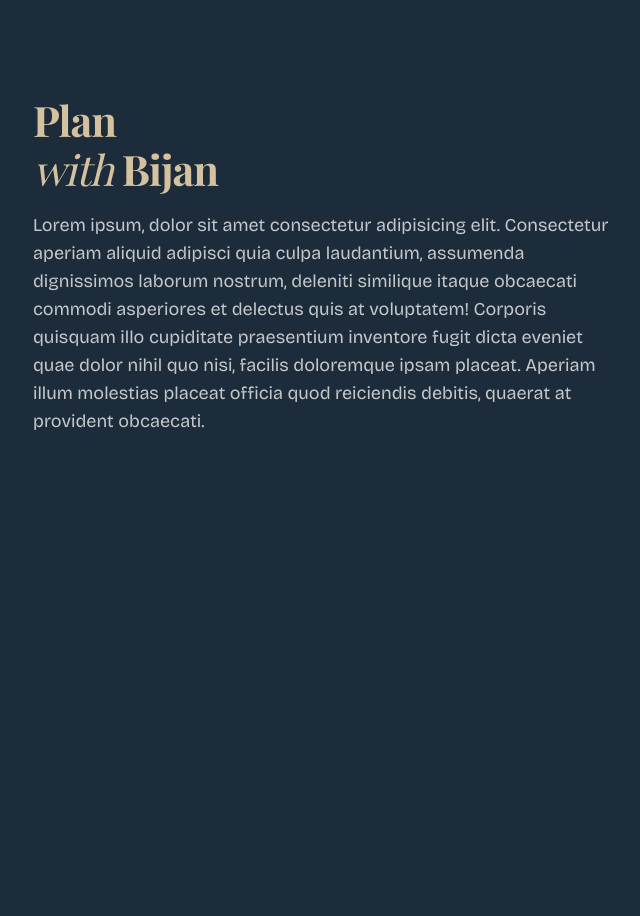
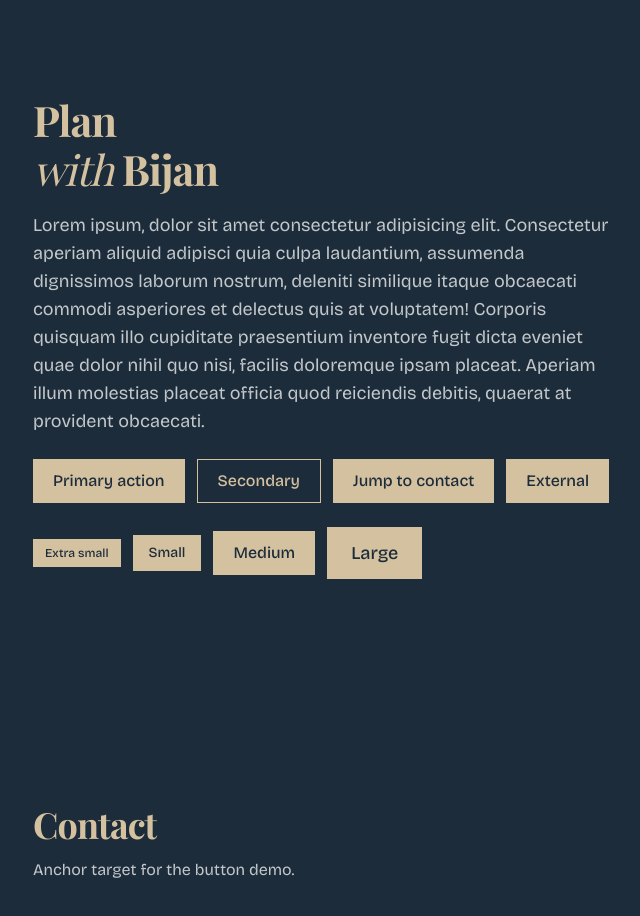
Before and after one commit to amirhoseinshahabnia/plan-with-bijan, a Next.js app: page / in a window 1280 px wide. Shown: the top 916 px of the page, without its empty margins (31-671 px from the left). Before the commit the page ends 800 px from the top, so only its background shows below. Built offline with nearby package versions, Linux system fonts and the light colour scheme.

Commit message:
adds cva package + add button ui comp with cva and link api + renders sample btns on main page + adds smooth scroll

```diff
--- a/app/layout.tsx
+++ b/app/layout.tsx
@@ -29,7 +29,7 @@ export default function RootLayout({
   return (
     <html
       lang="en"
-      className={`${bricolageGrotesque.variable} ${playfairDisplay.variable} h-full antialiased`}
+      className={`${bricolageGrotesque.variable} ${playfairDisplay.variable} h-full scroll-smooth antialiased motion-reduce:scroll-auto`}
     >
       <body className="min-h-full flex flex-col font-sans">{children}</body>
     </html>
--- a/app/page.tsx
+++ b/app/page.tsx
@@ -1,3 +1,4 @@
+import { Button } from "@/components/ui/button";
 import { Container } from "@/components/ui/container";
 import { Heading } from "@/components/ui/heading";
 import { Section } from "@/components/ui/section";
@@ -23,6 +24,30 @@ export default function Home() {
             Aperiam illum molestias placeat officia quod reiciendis debitis,
             quaerat at provident obcaecati.
           </Text>
+          <div className="mt-6 flex flex-wrap gap-3">
+            <Button>Primary action</Button>
+            <Button intent="secondary">Secondary</Button>
+            <Button href="#contact" animation="moveUp">
+              Jump to contact
+            </Button>
+            <Button href="https://example.com" openInNewTab>
+              External
+            </Button>
+          </div>
+          <div className="mt-6 flex flex-wrap items-center gap-3">
+            <Button size="xs">Extra small</Button>
+            <Button size="sm">Small</Button>
+            <Button size="md">Medium</Button>
+            <Button size="lg">Large</Button>
+          </div>
+        </Section>
+        <Section as="div" id="contact" padding="large">
+          <Heading as="h2" variant="heading-xl" className="text-linen-500">
+            Contact
+          </Heading>
+          <Text variant="body-md" className="text-gray-300 mt-3 max-w-xl">
+            Anchor target for the button demo.
+          </Text>
         </Section>
       </Container>
     </main>
--- /dev/null
+++ b/components/ui/button.tsx
@@ -0,0 +1,120 @@
+import { type ComponentPropsWithoutRef, type ReactNode } from "react";
+import Link from "next/link";
+import { cva, type VariantProps } from "class-variance-authority";
+import { cn } from "@/lib/util";
+
+const buttonVariants = cva(
+  [
+    "inline-flex items-center justify-center font-sans font-medium rounded-none cursor-pointer",
+    "focus-visible:outline focus-visible:outline-2 focus-visible:outline-offset-2 focus-visible:outline-linen-500",
+    "disabled:pointer-events-none disabled:opacity-50",
+  ],
+  {
+    variants: {
+      intent: {
+        primary: "bg-linen-500 text-slate-900 hover:bg-linen-400",
+        secondary:
+          "border border-linen-500 text-linen-500 bg-transparent hover:bg-linen-500/10",
+      },
+      size: {
+        xs: "h-7 px-3 text-ds-caption",
+        sm: "h-9 px-4 text-ds-body-sm",
+        md: "h-11 px-5 text-ds-body-md",
+        lg: "h-13 px-6 text-ds-body-lg",
+      },
+      animation: {
+        none: "transition-colors",
+        moveUp:
+          "transition duration-200 ease-out hover:-translate-y-0.5 active:translate-y-0",
+      },
+    },
+    defaultVariants: {
+      intent: "primary",
+      size: "md",
+      animation: "none",
+    },
+  },
+);
+
+type LinkKind = "external" | "hash" | "internal";
+
+function getLinkKind(href: string): LinkKind {
+  if (/^https?:\/\//.test(href)) {
+    return "external";
+  }
+
+  if (href.startsWith("#")) {
+    return "hash";
+  }
+
+  return "internal";
+}
+
+type ButtonVisualProps = VariantProps<typeof buttonVariants> & {
+  className?: string;
+  children: ReactNode;
+};
+
+type ButtonAsButton = ButtonVisualProps & {
+  href?: never;
+  openInNewTab?: never;
+} & ComponentPropsWithoutRef<"button">;
+
+type ButtonAsLink = ButtonVisualProps & {
+  href: string;
+  openInNewTab?: boolean;
+} & Omit<ComponentPropsWithoutRef<"a">, "href" | "target" | "rel">;
+
+export type ButtonProps = ButtonAsButton | ButtonAsLink;
+
+function Button({
+  intent,
+  size,
+  animation,
+  className,
+  children,
+  ...props
+}: ButtonProps) {
+  const classes = cn(buttonVariants({ intent, size, animation }), className);
+
+  if ("href" in props && props.href !== undefined) {
+    const { href, openInNewTab, ...anchorProps } = props;
+    const linkKind = getLinkKind(href);
+
+    if (linkKind === "internal") {
+      return (
+        <Link href={href} className={classes} {...anchorProps}>
+          {children}
+        </Link>
+      );
+    }
+
+    return (
+      <a
+        href={href}
+        className={classes}
+        target={linkKind === "external" && openInNewTab ? "_blank" : undefined}
+        rel={
+          linkKind === "external" && openInNewTab
+            ? "noopener noreferrer"
+            : undefined
+        }
+        {...anchorProps}
+      >
+        {children}
+      </a>
+    );
+  }
+
+  const { type = "button", ...buttonProps } = props;
+
+  return (
+    <button type={type} className={classes} {...buttonProps}>
+      {children}
+    </button>
+  );
+}
+
+Button.displayName = "Button";
+
+export { Button, buttonVariants };
--- a/package.json
+++ b/package.json
@@ -10,6 +10,7 @@
     "generate:favicons": "node scripts/generate-favicons.mjs"
   },
   "dependencies": {
+    "class-variance-authority": "^0.7.1",
     "clsx": "^2.1.1",
     "next": "16.2.6",
     "react": "19.2.4",
```
Also changed, not shown: 1 other file (tests, documents, lock files or other folders).
